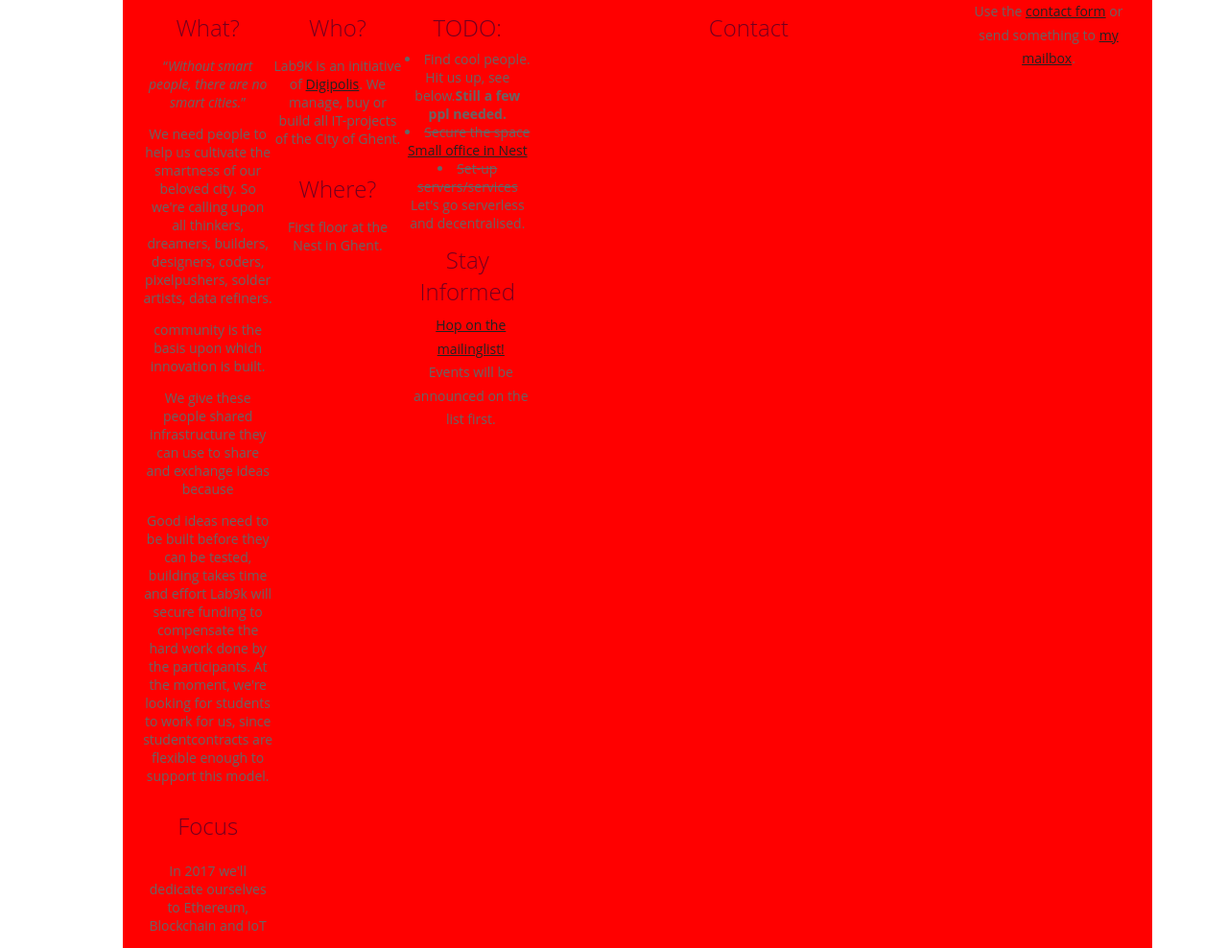
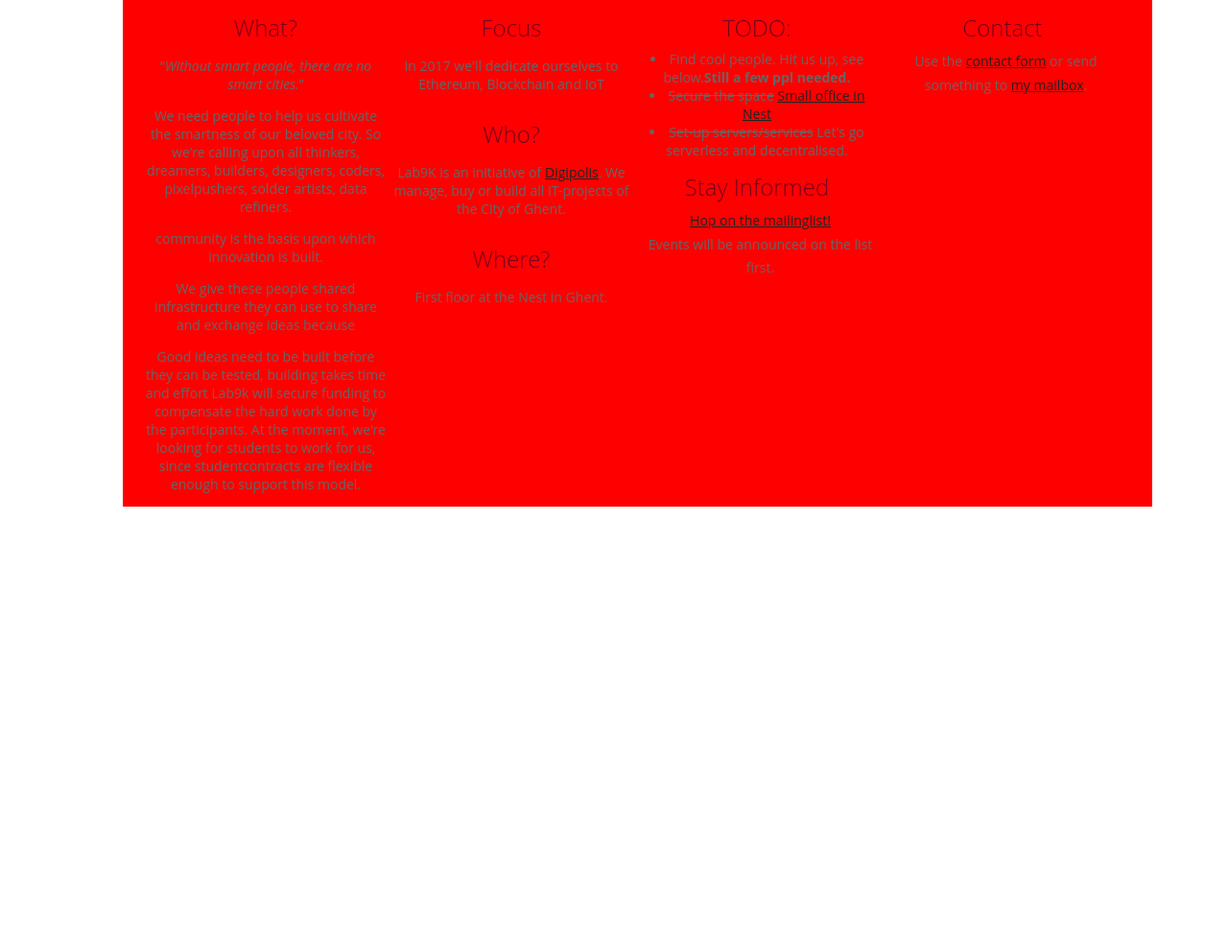
Before and after one commit to lab9k/lab9k.github.io, a Jekyll site: the page built from index.html, in a window 1280 px wide. Shown: the part 693-1681 px from the top of the page at 96% size. Built offline with Jekyll 4.4.1, drawn with Linux system fonts in a browser that asks for light colours; after the commit the page ends 1221 px from its top, so only the background shows below that.

Commit message:
Post Update

```diff
--- a/index.html
+++ b/index.html
@@ -19,19 +19,21 @@ title: Lab9K
 			At the moment, we're looking for students to work for us, since studentcontracts are flexible
 			enough to support this model.</p>
 		</div>
-	    <h2>Focus</h2>
-		<p>In 2017 we'll dedicate ourselves to Ethereum, Blockchain and IoT</p>
 	</div>
 
 	<div class="home-section">
+		<div class="home-section-part">
+		    <h2>Focus</h2>
+			<p>In 2017 we'll dedicate ourselves to Ethereum, Blockchain and IoT</p>
+		</div>
 		<div class="home-section-part">
 		    <h2>Who?</h2>
 			<p>Lab9K is an initiative of <a href="https://www.digipolis.gent">Digipolis</a>.
 			We manage, buy or build all IT-projects of the City of Ghent.</p>
 		</div>
 		<div class="home-section-part">
-    	<h2>Where?</h2>
-		<p>First floor at the Nest in Ghent.</p>
+	    	<h2>Where?</h2>
+			<p>First floor at the Nest in Ghent.</p>
 		</div>
 	</div>
 
@@ -51,11 +53,12 @@ title: Lab9K
 	    </ul>
 	    </div>
 	</div>
-
-	<h2>Contact</h2>
-
-
-	<ul class="posts">
-		<li>Use the <a href="/contact">contact form</a><strong class="mobileShowLine"> or send something to <a href="mailto:&#104;&#97;&#110;&#115;&#46;&#102;&#114;&#97;&#105;&#112;&#111;&#110;&#116;&#115;&#64;&#100;&#105;&#103;&#105;&#112;&#111;&#108;&#105;&#115;&#46;&#103;&#101;&#110;&#116;">my mailbox</a>.</li>
-	</ul>
+	<div class="home-section">
+		<div class="home-section-part">
+		<h2>Contact</h2>
+		<ul class="posts">
+			<li>Use the <a href="/contact">contact form</a><strong class="mobileShowLine"> or send something to <a href="mailto:&#104;&#97;&#110;&#115;&#46;&#102;&#114;&#97;&#105;&#112;&#111;&#110;&#116;&#115;&#64;&#100;&#105;&#103;&#105;&#112;&#111;&#108;&#105;&#115;&#46;&#103;&#101;&#110;&#116;">my mailbox</a></strong>.</li>
+		</ul>
+		</div>
+	</div>
 </div>
```
